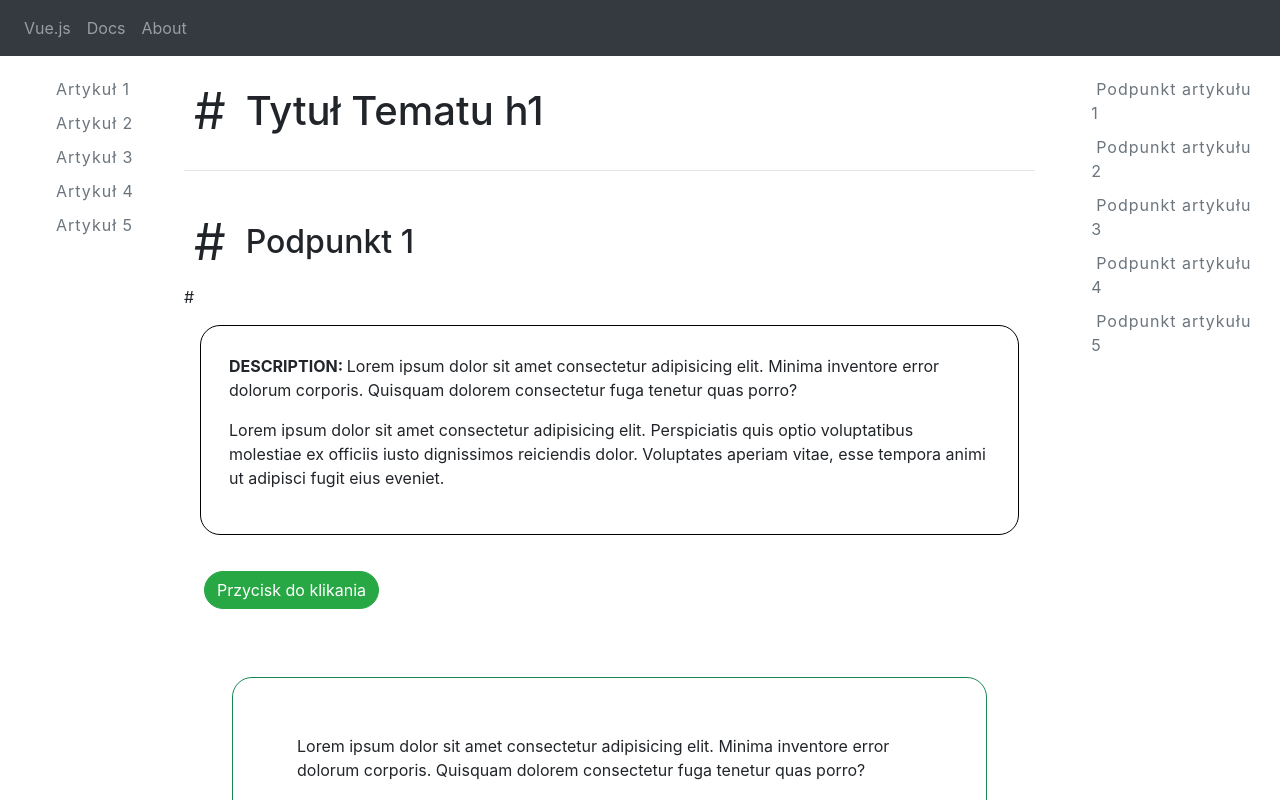
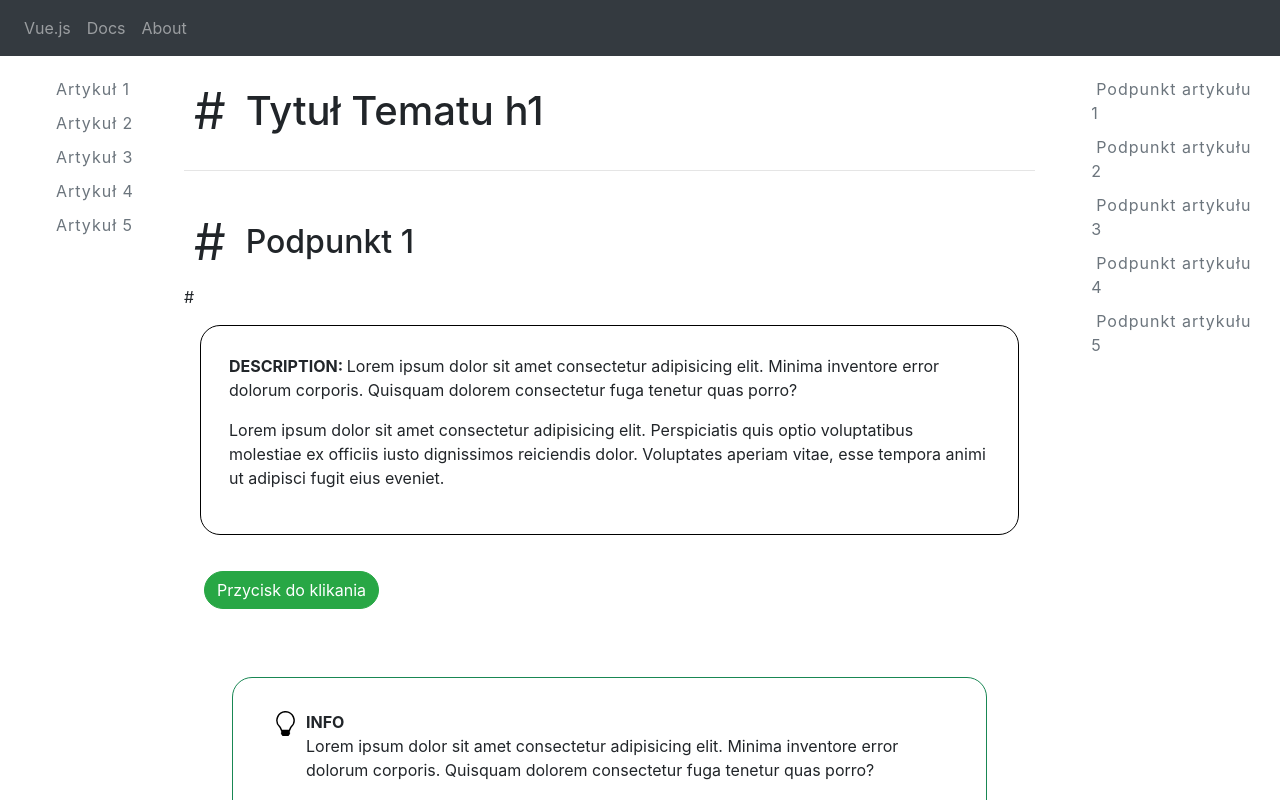
Before and after one commit to krzysztoffila/documentation-vue, a Vue app: page /ui in a window 1280 px wide. Shown: the top 800 px of the page. Built offline with nearby package versions, Linux system fonts and the light colour scheme.

Commit message:
Zmiana icon na img(svg), dodanie default propsa na info, dodanie styli na container

```diff
--- a/src/components/page-elements/info.vue
+++ b/src/components/page-elements/info.vue
@@ -1,10 +1,23 @@
 <template>
   <div :class="['info', type && `info--${type}`]" class="info__container">
     <div class="info__container-icon mx-2">
-      <b-icon :class="info" :icon="icons[type]" :variant="type"></b-icon>
+      <img
+        :src="require(`@/assets/bootstrap-icons/${icons[type]}.svg`)"
+        alt="icon"
+        widht="25px"
+        height="25px"
+        :style="`fill:${type}`"
+      />
     </div>
-    <div class="info__container-text" :variant="type">
-      <b>{{ type }} </b><br />
+    <div class="info__container-text">
+      <b class="info__container-title" :variant="type"
+        >{{ type.toUpperCase() }} </b
+      ><br />
+      <p>
+        Lorem ipsum dolor sit amet consectetur adipisicing elit. Minima
+        inventore error dolorum corporis. Quisquam dolorem consectetur fuga
+        tenetur quas porro?
+      </p>
       <p>
         Lorem ipsum dolor sit amet consectetur adipisicing elit. Minima
         inventore error dolorum corporis. Quisquam dolorem consectetur fuga
@@ -15,13 +28,12 @@
 </template>
 
 <script>
-// require("@/assets/bootstrap-icons/lightbulb.svg”)
-// require("@/assets/bootstrap-icons/exclamation-circle.svg”)
-// require("@/assets/bootstrap-icons/exclamation-triangle.svg”)
 export default {
   props: {
-    type: String,
-    default: "",
+    type: {
+      type: String,
+      default: "info",
+    },
   },
   data() {
     return {
@@ -49,4 +61,10 @@ export default {
     border: 1px solid #dc3545;
   }
 }
+.info__container {
+  transition: all 0.7s;
+  &:hover {
+    transform: scale(1.1);
+  }
+}
 </style>
```
